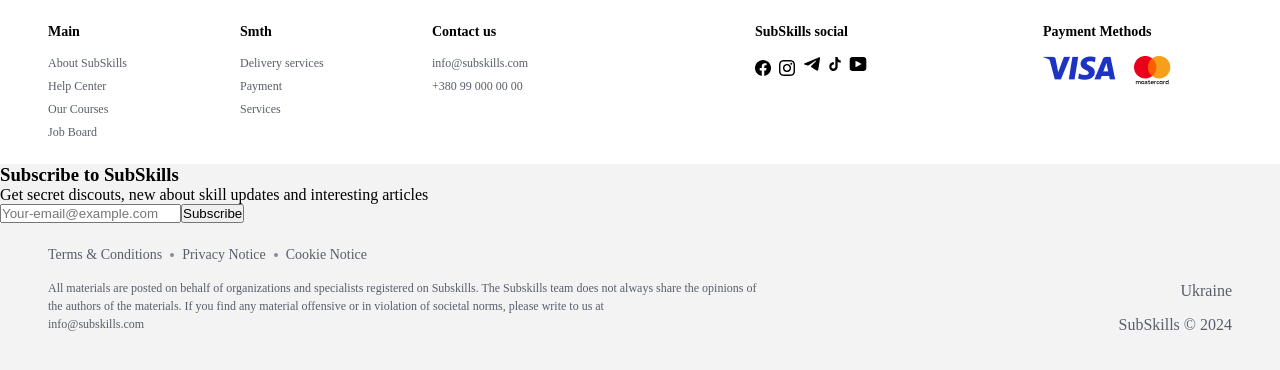
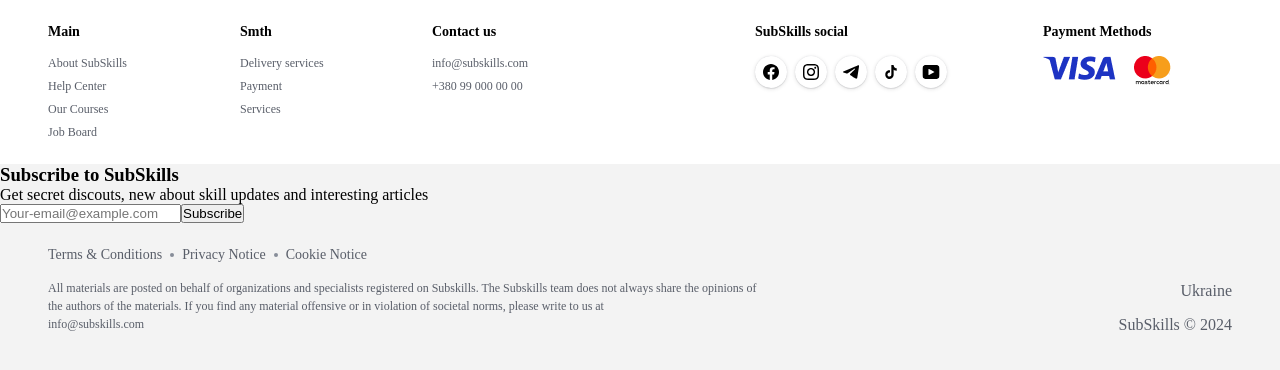
Before and after one commit to iryna-zatynina/sub-skill, an Angular app: page / in a window 1280 px wide. Shown: the top 370 px of the page. Built offline with nearby package versions, Linux system fonts and the light colour scheme; a web font is replaced by a local one.

Commit message:
add social button styling

```diff
--- a/src/app/layout/footer/social-button/social-button.component.scss
+++ b/src/app/layout/footer/social-button/social-button.component.scss
@@ -0,0 +1,10 @@
+a {
+  width: 32px;
+  height: 32px;
+  border-radius: 50%;
+  display: flex;
+  justify-content: center;
+  align-items: center;
+  box-shadow: 0px 0px 1px 0px rgba(113, 119, 132, 0.24), 0px 1px 4px 0px rgba(9, 10, 13, 0.12), 0px 1px 1px 0px rgba(9, 10, 13, 0.08);
+
+}
```
